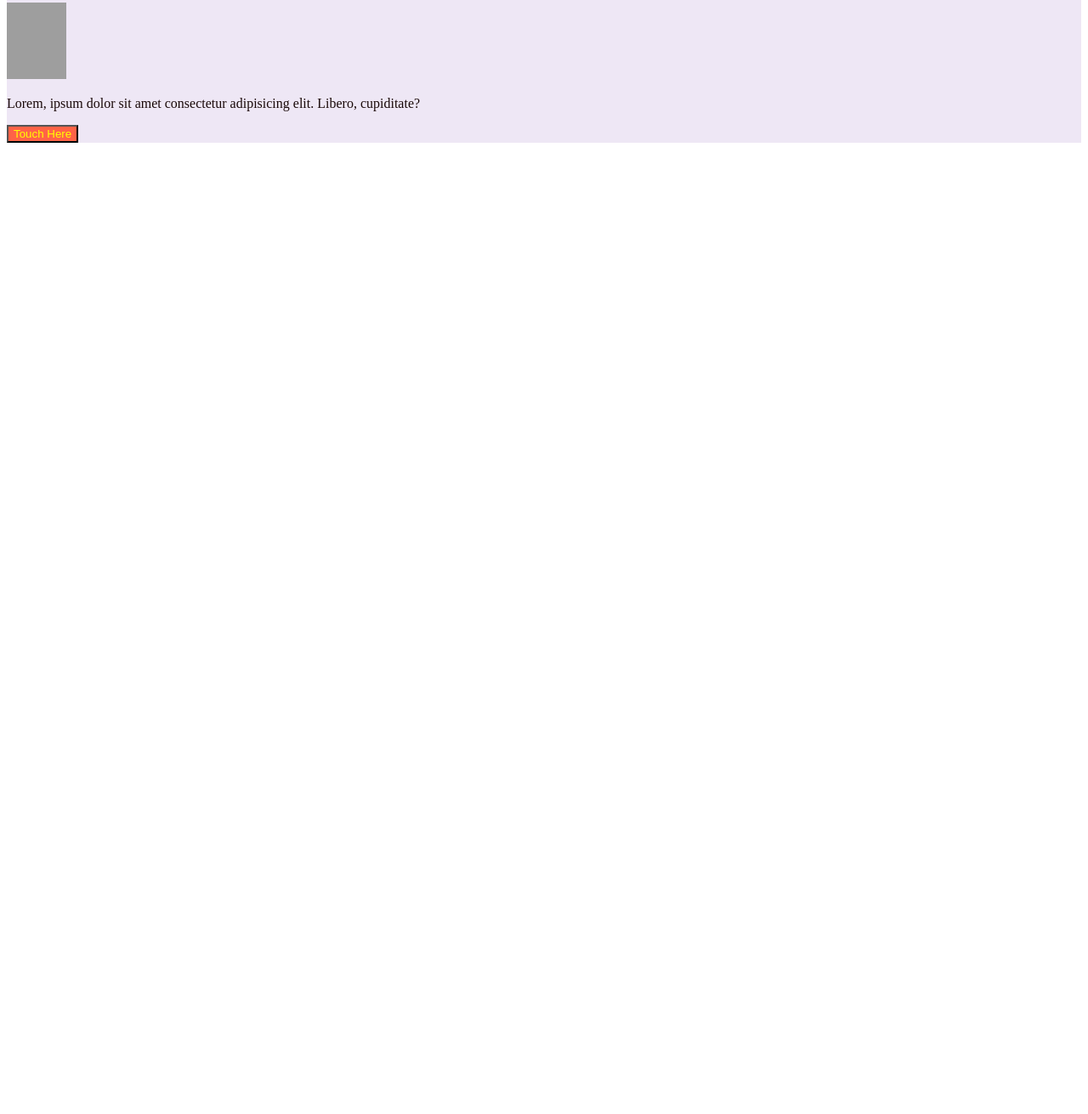
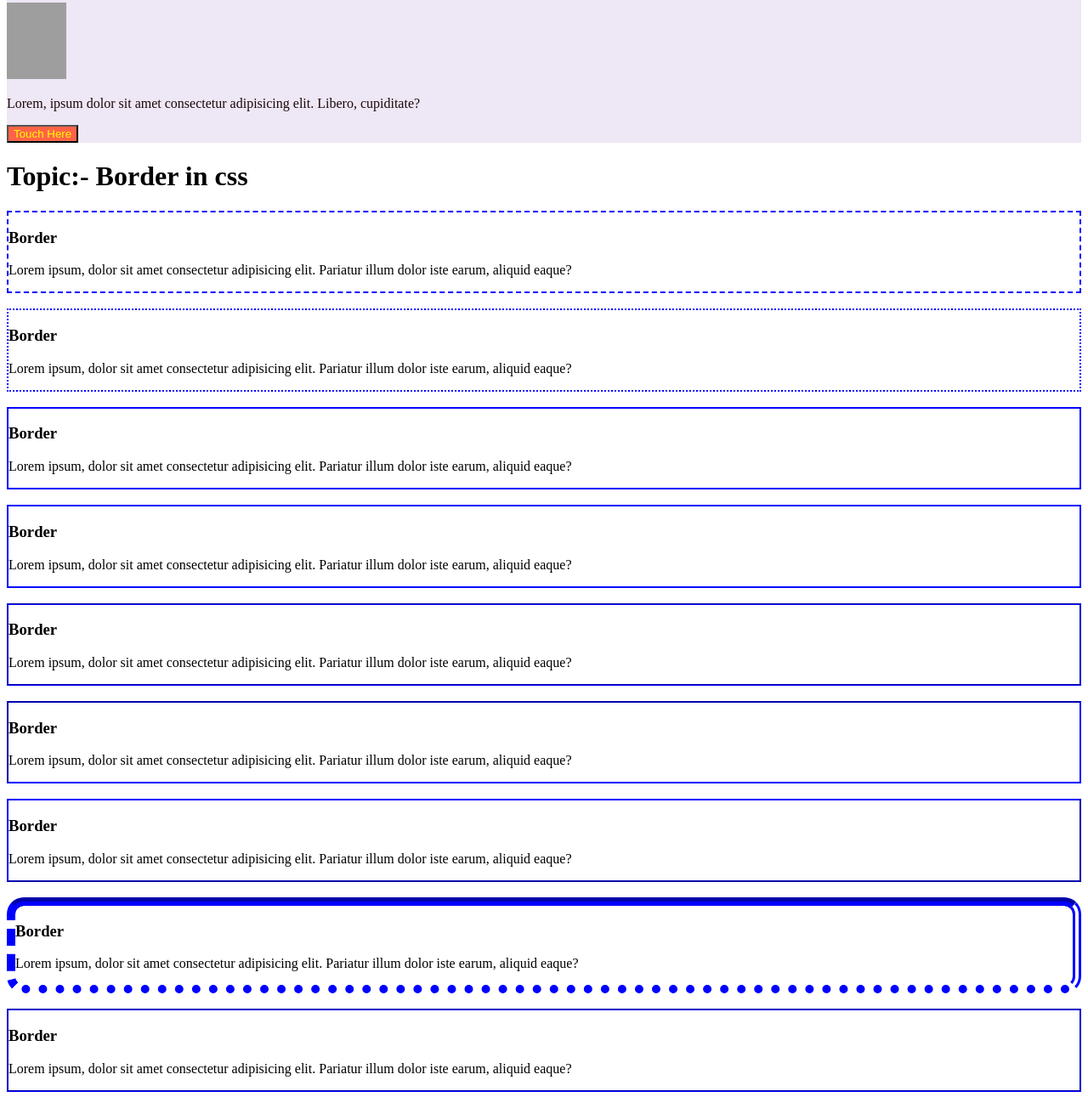
Before and after one commit to pabelpathan/Background-colour, a plain HTML site: page index.html in a window 1280 px wide. Shown: the part 791-2102 px from the top of the page at 85% size. Before the commit the page ends 967 px from the top, so only its background shows below. Drawn offline with Linux system fonts and the light colour scheme; grey boxes are pictures that could not be loaded.

Commit message:
UPDATE
UPDATE & UPLOADED

```diff
--- a/index.html
+++ b/index.html
@@ -43,5 +43,71 @@
 
 
     </div>
+
+
+    <h1>Topic:- Border in css</h1>
+    <div class="brd">
+        <h3>Border</h3>
+        <p>Lorem ipsum, dolor sit amet consectetur adipisicing elit. Pariatur illum dolor iste earum, aliquid eaque?</p>
+
+
+
+    </div><br>
+    <div class="brd1">
+        <h3>Border</h3>
+        <p>Lorem ipsum, dolor sit amet consectetur adipisicing elit. Pariatur illum dolor iste earum, aliquid eaque?</p>
+
+
+
+    </div><br>
+    <div class="brd2">
+        <h3>Border</h3>
+        <p>Lorem ipsum, dolor sit amet consectetur adipisicing elit. Pariatur illum dolor iste earum, aliquid eaque?</p>
+
+
+
+    </div> <br>
+    <div class="brd3">
+        <h3>Border</h3>
+        <p>Lorem ipsum, dolor sit amet consectetur adipisicing elit. Pariatur illum dolor iste earum, aliquid eaque?</p>
+
+
+
+    </div><br>
+    <div class="brd4">
+        <h3>Border</h3>
+        <p>Lorem ipsum, dolor sit amet consectetur adipisicing elit. Pariatur illum dolor iste earum, aliquid eaque?</p>
+
+
+
+    </div><br>
+    <div class="brd5">
+        <h3>Border</h3>
+        <p>Lorem ipsum, dolor sit amet consectetur adipisicing elit. Pariatur illum dolor iste earum, aliquid eaque?</p>
+
+
+
+    </div><br>
+    <div class="brd6">
+        <h3>Border</h3>
+        <p>Lorem ipsum, dolor sit amet consectetur adipisicing elit. Pariatur illum dolor iste earum, aliquid eaque?</p>
+
+
+
+    </div><br>
+    <div class="brd7">
+        <h3>Border</h3>
+        <p>Lorem ipsum, dolor sit amet consectetur adipisicing elit. Pariatur illum dolor iste earum, aliquid eaque?</p>
+
+
+
+    </div><br>
+    <div class="brd8">
+        <h3>Border</h3>
+        <p>Lorem ipsum, dolor sit amet consectetur adipisicing elit. Pariatur illum dolor iste earum, aliquid eaque?</p>
+
+
+
+    </div><br>
 </body>
 </html>
--- a/style.css
+++ b/style.css
@@ -50,3 +50,37 @@
     background-color: tomato;
     color: yellow;
 }
+
+
+.brd{
+    border:2px dashed blue;
+}
+.brd1{
+    border:2px dotted blue;
+}
+.brd2{
+    border:2px double blue;
+}
+.brd3{
+    border:2px solid blue;
+}
+.brd4{
+    border:2px groove blue;
+}
+.brd5{
+    border:2px inset blue;
+}
+.brd6{
+    border:2px outset blue;
+}
+.brd7{
+    border-bottom:10px dotted blue;
+    border-top:10px groove blue;
+    border-left: 10px dashed blue;
+    border-right: 10px double blue;
+    border-radius: 20px;
+
+}
+.brd8{
+    border:2px groove blue;
+}
```
